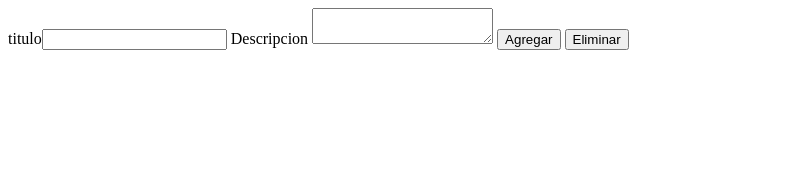
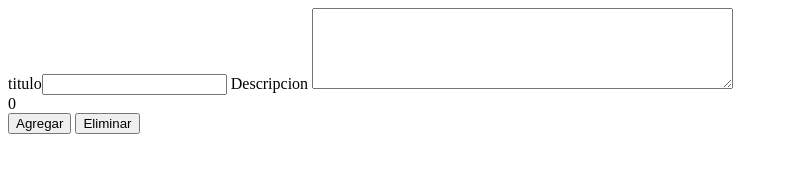
Before and after one commit to JoseBorda/js-ejemplos, a plain HTML site: page index.html in a window 1280 px wide. Shown: the whole page, without its empty margins (0-788 px from the left). Drawn offline with Linux system fonts and the light colour scheme.

Commit message:
Se agrega div de contador de caracteres y se amplia el tamano del textarea

```diff
--- a/index.html
+++ b/index.html
@@ -22,7 +22,8 @@
     <input type="button" value="Disminuir" id="disminuir" onchange="disminuir()"> -->
 
     titulo<input type="text" name="nombre" id="nombre">
-    Descripcion <textarea name="descripcion" id="descripcion"></textarea>
+    Descripcion <textarea name="descripcion" id="descripcion" cols="50" rows="5"></textarea>
+    <div class="contador" id="contador" name="contador">0</div>
     <input type="button" value="Agregar" onclick="formulario()">
     <input type="button" value="Eliminar" onclick="eliminarElemento()">
     <div id="tarjeta" class="novisible">
```
